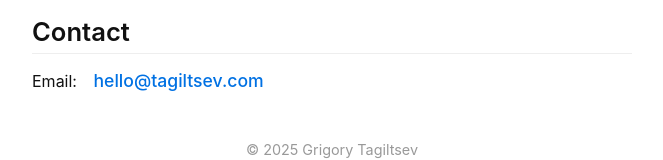
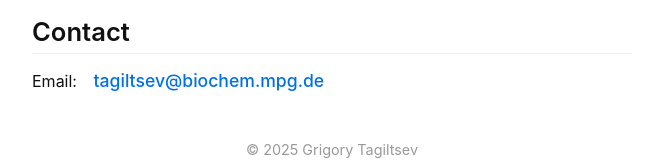
Before and after one commit to GrigoryTagiltsev/tagiltsev.github.io, a plain HTML site: page index.html in a window 1280 px wide. Shown: the part 607-767 px from the top of the page, without its empty margins (308-971 px from the left). Drawn offline with Linux system fonts and the light colour scheme.

Commit message:
index.html

```diff
--- a/index.html
+++ b/index.html
@@ -97,7 +97,7 @@
 
   <section>
     <h2>Contact</h2>
-    <p>Email: <a href="mailto:hello@tagiltsev.com">hello@tagiltsev.com</a></p>
+    <p>Email: <a href="mailto:tagiltsev@biochem.mpg.de">tagiltsev@biochem.mpg.de</a></p>
   </section>
 
   <footer>
```
